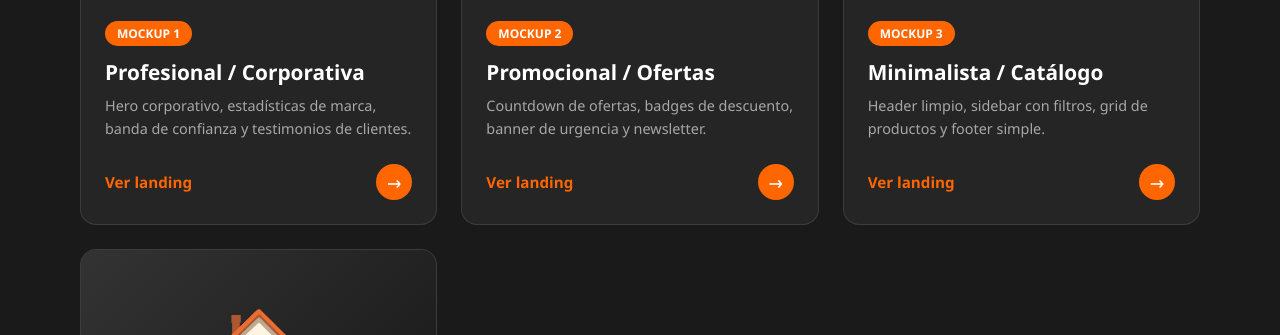
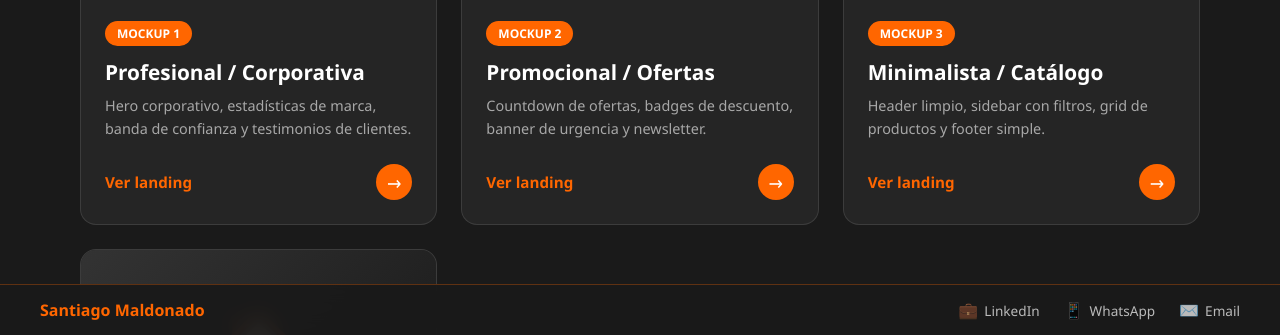
Before and after one commit to sant-maldonado/ingco-ferreteria, a website: page index.html in a window 1280 px wide. Shown: the part 465-800 px from the top of the page. Drawn offline with Linux system fonts and the light colour scheme.

Commit message:
Add contact bar with Santiago Maldonado info

```diff
--- a/index.html
+++ b/index.html
@@ -145,6 +145,56 @@
       color: rgba(255,255,255,0.4);
       font-size: 0.85rem;
     }
+
+    /* Contacto fijo abajo */
+    .contact-bar {
+      position: fixed;
+      bottom: 0;
+      left: 0;
+      right: 0;
+      background: rgba(26,26,26,0.95);
+      backdrop-filter: blur(10px);
+      border-top: 1px solid rgba(255,102,0,0.3);
+      padding: 14px 40px;
+      display: flex;
+      align-items: center;
+      justify-content: space-between;
+      z-index: 1000;
+    }
+
+    .contact-bar-name {
+      font-weight: 700;
+      font-size: 1rem;
+      color: var(--orange);
+    }
+
+    .contact-bar-links {
+      display: flex;
+      gap: 24px;
+      align-items: center;
+    }
+
+    .contact-bar-links a {
+      color: rgba(255,255,255,0.7);
+      text-decoration: none;
+      font-size: 0.85rem;
+      display: flex;
+      align-items: center;
+      gap: 6px;
+      transition: color 0.2s;
+    }
+
+    .contact-bar-links a:hover {
+      color: var(--orange);
+    }
+
+    .contact-bar-links .icon {
+      font-size: 1rem;
+    }
+
+    body {
+      padding-bottom: 60px;
+    }
   </style>
 </head>
 <body>
@@ -214,5 +264,21 @@
     <p>Mockups para Ferretería Ingco © 2026</p>
   </div>
 
+  <!-- Contacto fijo -->
+  <div class="contact-bar">
+    <span class="contact-bar-name">Santiago Maldonado</span>
+    <div class="contact-bar-links">
+      <a href="https://www.linkedin.com/in/santiago-maldonado-3b432b361/" target="_blank">
+        <span class="icon">💼</span> LinkedIn
+      </a>
+      <a href="https://wa.me/5493413502389" target="_blank">
+        <span class="icon">📱</span> WhatsApp
+      </a>
+      <a href="mailto:sm.santiagomaldonado@gmail.com">
+        <span class="icon">✉️</span> Email
+      </a>
+    </div>
+  </div>
+
 </body>
 </html>
```
